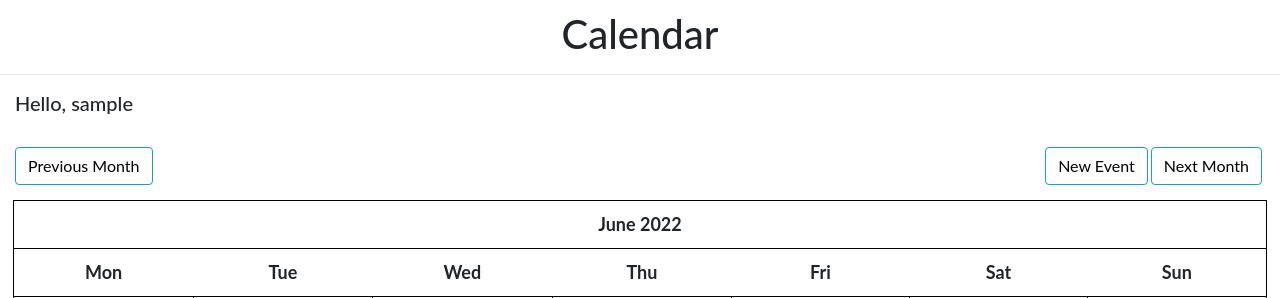
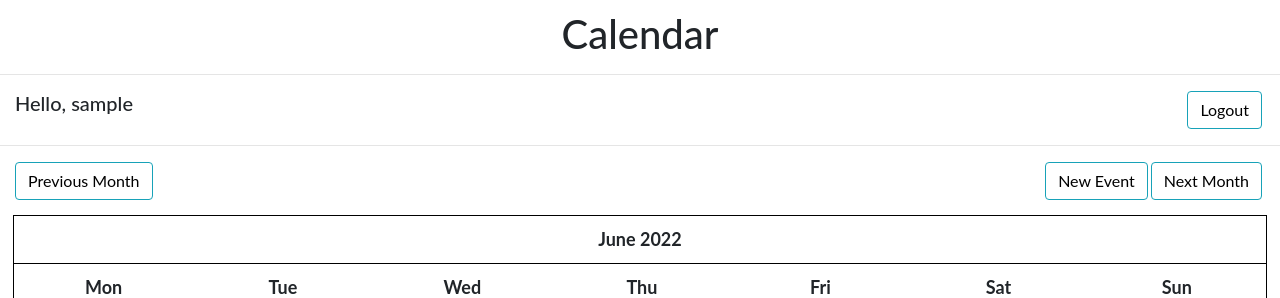
Before and after one commit to mohamad-selman/groups_calendar, a Django app: page /calendar/ in a window 1280 px wide. Shown: the top 298 px of the page. Run offline with Django 4.2, Linux system fonts and the light colour scheme; the visitor is signed in with stand-in values (Sample User, id 1); data that the repository does not hold is empty; some libraries are stand-ins or nearby versions.

Commit message:
Added logout button

```diff
--- a/app/templates/calendar.html
+++ b/app/templates/calendar.html
@@ -4,9 +4,14 @@
 
 {% block content %}
 <div class="clearfix">
-  <h5>Hello, {{user}}</h5>
-  <br>
+  <h5 class="left">Hello, {{user}}</h5>
+  <a class="btn btn-info right" href="{% url 'logout' %}">
+    Logout
+  </a>
+</div>
+<hr>
 
+<div class="clearfix">
   <a class="btn btn-info left" href="{% url 'calendar' %}?{{ prev_month }}">
     Previous Month
   </a>
```
